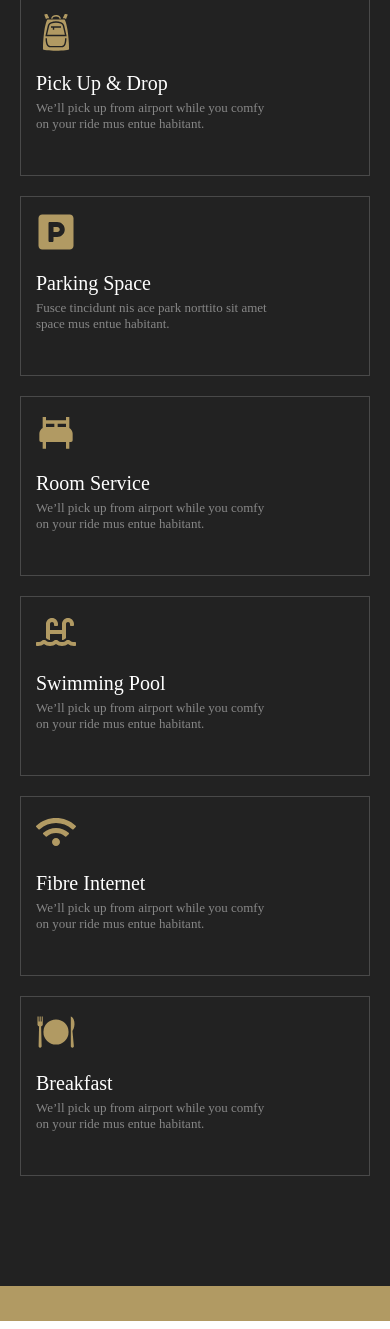
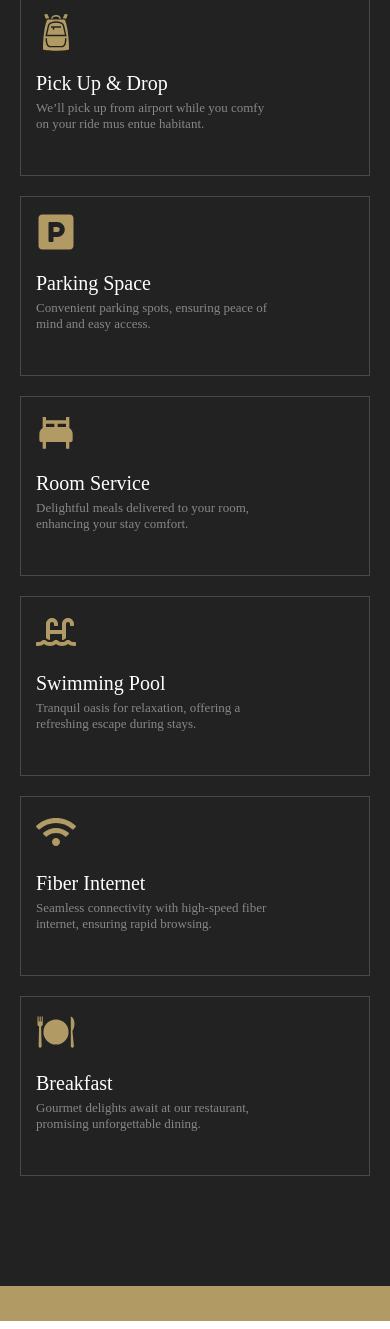
Before and after one commit to muradnuriyev001/RoyalGate-React, a React (Vite) app: page /about in a window 390 px wide. Shown: the part 3659-4988 px from the top of the page. Built offline with nearby package versions, Linux system fonts and the light colour scheme; grey boxes are pictures that could not be loaded.

Commit message:
Fixed some styles on home page and etc.

```diff
--- a/src/pages/ContactPage/ContactPageForm/ContactPageForm.jsx
+++ b/src/pages/ContactPage/ContactPageForm/ContactPageForm.jsx
@@ -33,9 +33,7 @@ const ContactPageForm = () => {
           <FaMapMarkerAlt />
           <div className={c.df}>
             <p>Address</p>
-            <span>
-              1616 Broadway NY, New York 10001 United States of America
-            </span>
+            <span>1616 Broadway NY, New York 10001 USA</span>
           </div>
         </div>
       </div>
--- a/src/pages/ContactPage/ContactPageForm/ContactPageForm.module.scss
+++ b/src/pages/ContactPage/ContactPageForm/ContactPageForm.module.scss
@@ -148,6 +148,14 @@
     padding: 100px 0px;
     padding-left: 20px;
   }
+  .contactFormText {
+    span {
+      font-size: 14px;
+    }
+    h1 {
+      font-size: 25px;
+    }
+  }
 }
 @media only screen and (max-width: 380px) {
   .contactForm {
--- a/src/pages/HomePage/HomePageBanner/HomePageBanner.jsx
+++ b/src/pages/HomePage/HomePageBanner/HomePageBanner.jsx
@@ -15,8 +15,8 @@ const HomePageBanner = () => {
           <span className={c.bT1}>LUXURY HOTEL & BEST RESORT</span>
           <span className={c.bT2}>ENJOY THE LUXURY EXPERIENCE</span>
         </div>
-        <a href="#room-section" className={c.bannerButton}>
-          ROOMS & SUITES
+        <a href="#room-section">
+          <div className={c.bannerButton}>ROOMS & SUITES</div>
         </a>
       </div>
     </div>
--- a/src/pages/HomePage/HomePageBanner/HomePageBanner.module.scss
+++ b/src/pages/HomePage/HomePageBanner/HomePageBanner.module.scss
@@ -29,6 +29,7 @@
       }
     }
     .bannerButton {
+      display: inline-block;
       background-color: transparent;
       color: white;
       font-family: royalFont sans-serif;
@@ -36,6 +37,7 @@
       border: 2px solid rgb(181, 179, 179);
       font-weight: 700;
       transition: 0.5s all;
+      margin-top: 10px;
       &:hover {
         background-color: white;
         color: black;
--- a/src/pages/HomePage/HomePageOurServices/HomePageOurServices.jsx
+++ b/src/pages/HomePage/HomePageOurServices/HomePageOurServices.jsx
@@ -25,27 +25,27 @@ const HomePageOurServices = () => {
         <HomePageServiceCard
           serviceIcon={<FaParking />}
           serviceName="Parking Space"
-          serviceInfo="Fusce tincidunt nis ace park norttito sit amet space mus entue habitant."
+          serviceInfo="Convenient parking spots, ensuring peace of mind and easy access."
         />
         <HomePageServiceCard
           serviceIcon={<BiSolidBed />}
           serviceName="Room Service"
-          serviceInfo="We’ll pick up from airport while you comfy on your ride mus entue habitant."
+          serviceInfo="Delightful meals delivered to your room, enhancing your stay comfort."
         />
         <HomePageServiceCard
           serviceIcon={<FaSwimmingPool />}
           serviceName="Swimming Pool"
-          serviceInfo="We’ll pick up from airport while you comfy on your ride mus entue habitant."
+          serviceInfo="Tranquil oasis for relaxation, offering a refreshing escape during stays."
         />
         <HomePageServiceCard
           serviceIcon={<FaWifi />}
-          serviceName="Fibre Internet"
-          serviceInfo="We’ll pick up from airport while you comfy on your ride mus entue habitant."
+          serviceName="Fiber Internet"
+          serviceInfo="Seamless connectivity with high-speed fiber internet, ensuring rapid browsing."
         />
         <HomePageServiceCard
           serviceIcon={<GiMeal />}
           serviceName="Breakfast"
-          serviceInfo="We’ll pick up from airport while you comfy on your ride mus entue habitant."
+          serviceInfo="Gourmet delights await at our restaurant, promising unforgettable dining."
         />
       </div>
     </div>
```
